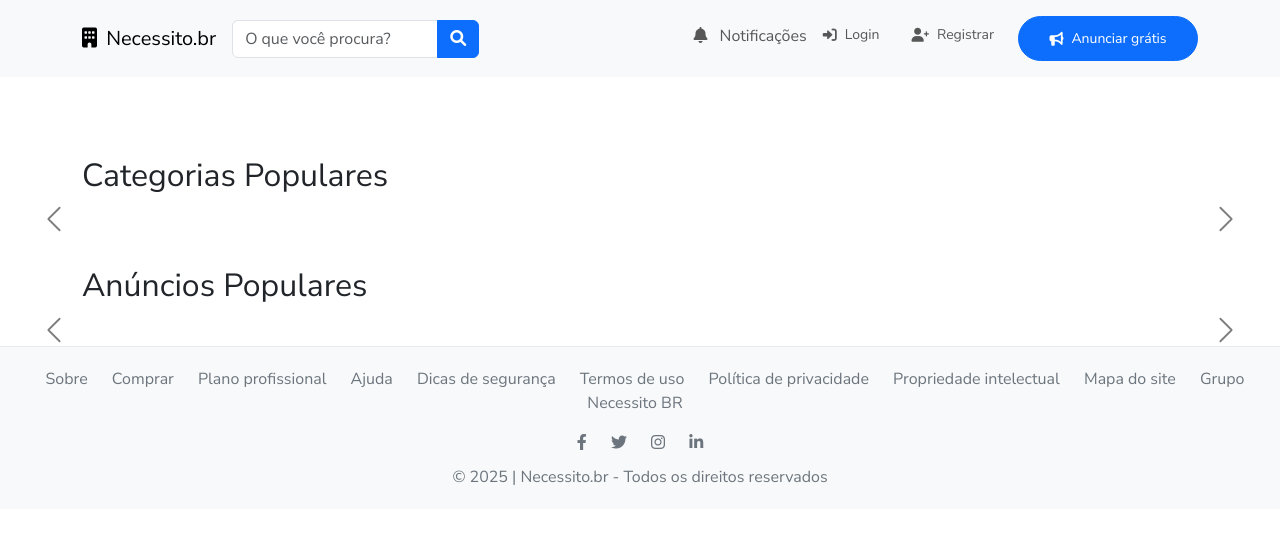
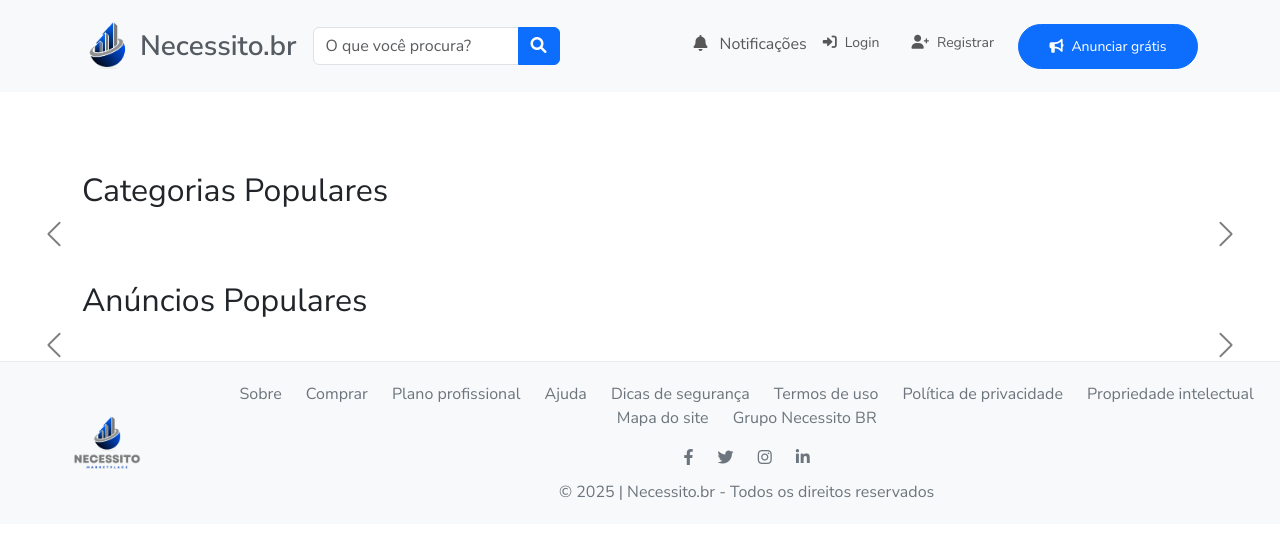
Before and after one commit to melojrx/necessito, a Django app: page / in a window 1280 px wide. Shown: the top 539 px of the page. Run offline with Django 5.2, Linux system fonts and the light colour scheme; data that the repository does not hold is empty.

Commit message:
inclusao de alteracoes de fronend

```diff
--- a/templates/components/_footer.html
+++ b/templates/components/_footer.html
@@ -1,3 +1,4 @@
+{% load static %}
 <style>
     .stick-footer {
         background-color: #f8f9fa;
@@ -24,13 +25,18 @@
         margin-top: 10px;
     }
   </style>
-</head>
-<body>
 
   <footer class="stick-footer">
     <div class="container-fluid">
-  <div class="row text-center">
-      <div class="col-12">
+      <div class="row align-items-center text-center">
+
+        <!-- Coluna adicionada para logo à esquerda -->
+        <div class="col-md-2 col-12 mb-3 mb-md-0">
+          <img src="{% static 'img/logo1.png' %}" alt="Logo Necessito.br" height="100">
+        </div>
+
+        <!-- Conteúdo original centralizado -->
+        <div class="col-md-10 col-12">
           <div class="footer-links">
             <a href="#">Sobre</a>
             <a href="#">Comprar</a>
@@ -53,6 +59,7 @@
             © 2025 | Necessito.br - Todos os direitos reservados
           </div>
         </div>
+
       </div>
     </div>
   </footer>
--- a/templates/components/_header.html
+++ b/templates/components/_header.html
@@ -1,9 +1,11 @@
+{% load static %}
+
 <header>
     <nav class="navbar navbar-expand-lg navbar-light bg-light py-3">
         <div class="container">
-            <!-- Logo -->
-            <a class="navbar-brand" href="{% url 'home' %}">
-                <i class="fas fa-building me-1"></i> Necessito.br
+            <a class="navbar-brand d-flex align-items-center" href="{% url 'home' %}">
+                <img src="{% static 'img/logo2.png' %}" alt="Necessito.br" height="50" class="d-inline-block align-top me-2">
+                <span class="fs-3 fw-semibold" style="color: #545b62;">Necessito.br</span>
             </a>
 
             <!-- Botão do menu mobile -->
```
Also changed, not shown: core/settings.py (+9 -2 lines), static/img/logo1.png (added), static/img/logo2.png (added). Lines whose indentation alone changed are shown as unchanged.
